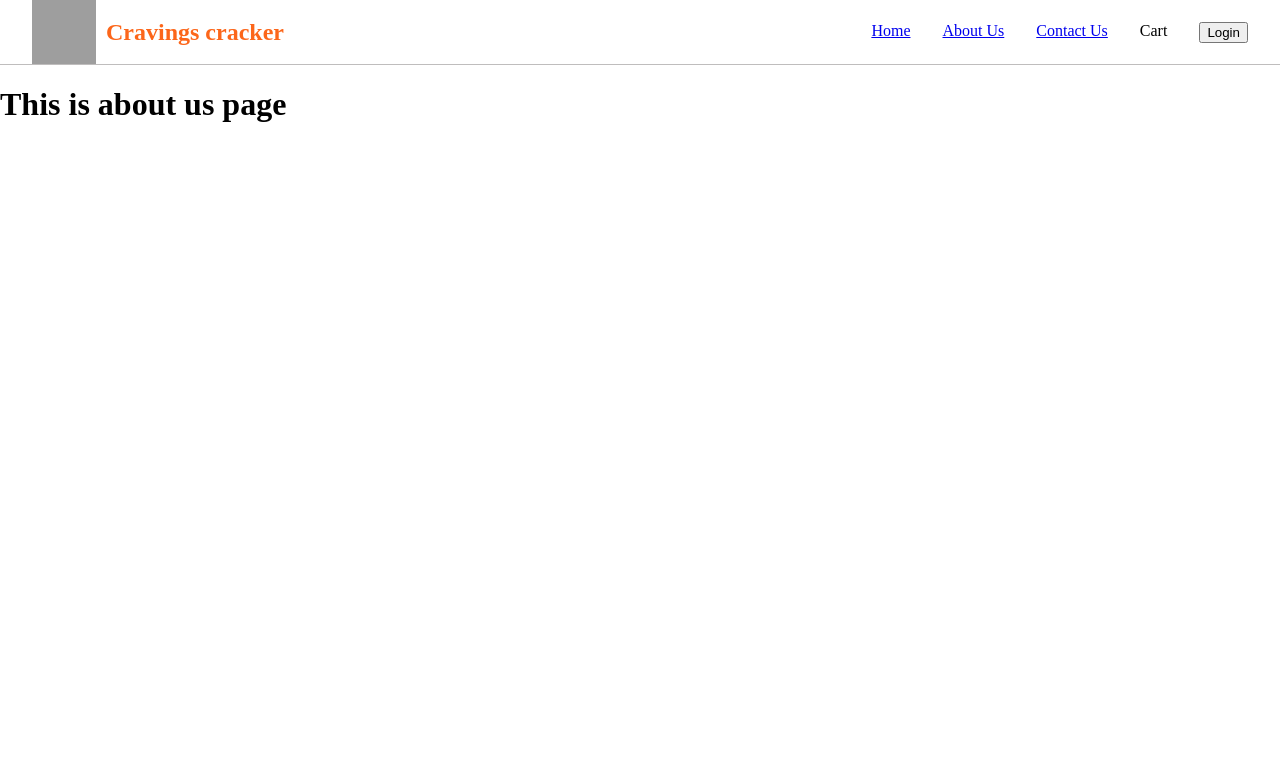
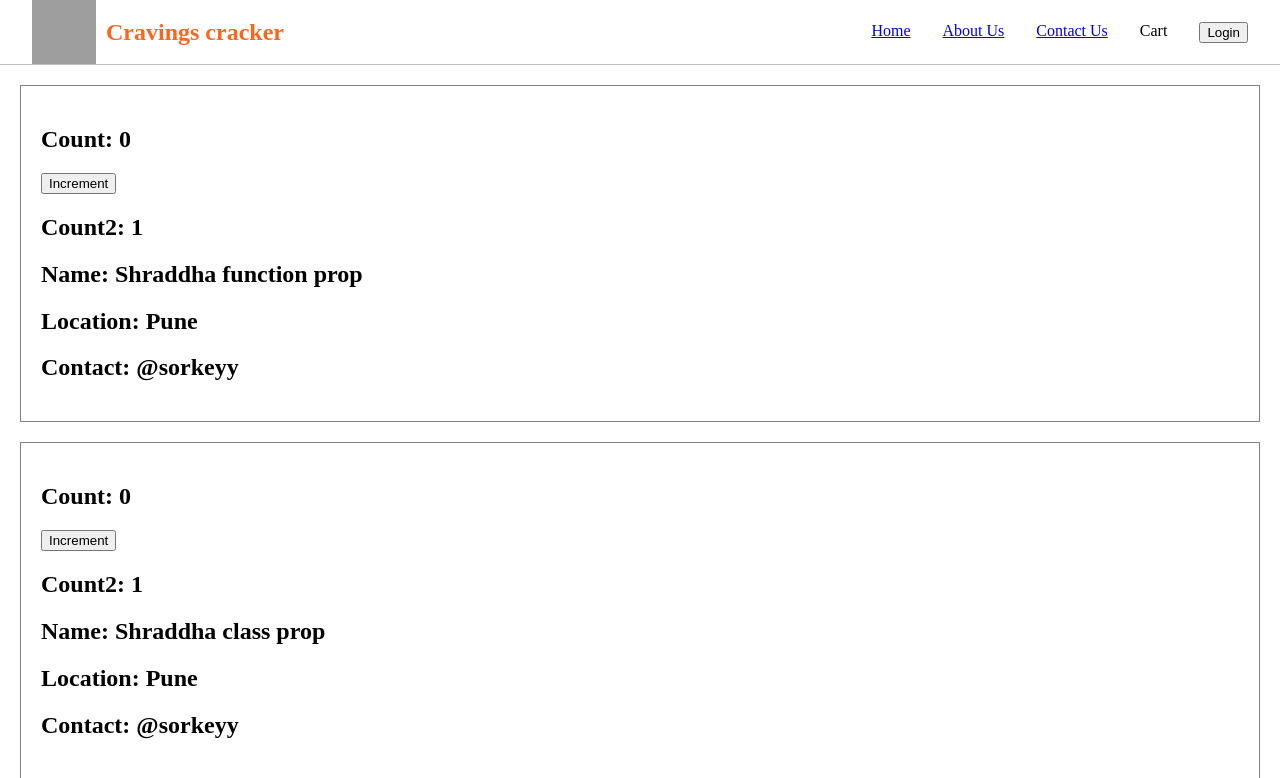
Before and after one commit to shraddhakandale/learn-react, a React (Vite) app: page /about in a window 1280 px wide. Shown: the top 778 px of the page. Built offline with nearby package versions, Linux system fonts and the light colour scheme; grey boxes are pictures that could not be loaded.

Commit message:
Episode 8 - class based componentes before life cycle.

```diff
--- a/index.css
+++ b/index.css
@@ -81,3 +81,9 @@ body{
 .shimmer-card {
     height: 240px;
 }
+
+.user-card {
+    border: 1px solid gray;
+    margin: 20px;
+    padding: 20px;
+}
--- a/src/components/About.js
+++ b/src/components/About.js
@@ -1,7 +1,12 @@
+import User from "./User";
+import UserClass from "./UserClass";
 const About = () => {
-    return (
-        <h1>This is about us page</h1>
-    )
-}
+  return (
+    <div>
+      <User name={"Shraddha function prop"} />
+      <UserClass name={"Shraddha class prop"} />
+    </div>
+  );
+};
 
 export default About;
--- /dev/null
+++ b/src/components/User.js
@@ -0,0 +1,20 @@
+import { useState } from "react";
+
+const User = ({ name }) => {
+  const [count, setCount] = useState(0);
+  const[count2] = useState(1);
+  return (
+    <div className="user-card">
+        <h2>Count: {count}</h2>
+        <button onClick={()=>{
+            setCount(count => count + 1)
+        }}>Increment</button>
+        <h2>Count2: {count2}</h2>
+      <h2>Name: {name}</h2>
+      <h2>Location: Pune</h2>
+      <h2>Contact: @sorkeyy</h2>
+    </div>
+  );
+};
+
+export default User;
--- /dev/null
+++ b/src/components/UserClass.js
@@ -0,0 +1,32 @@
+import React from "react";
+
+class UserClass extends React.Component {
+    constructor(props){
+        super(props);
+        this.state = {
+            count:0,
+            count2:1
+        };
+    }
+    render(){
+        const {name} = this.props;
+        const{count, count2} = this.state;
+
+        return(
+            <div className="user-card">
+                <h2>Count: {count}</h2>
+                <button onClick={()=>{
+                    this.setState({
+                        count: this.state.count + 1
+                    })
+                }}>Increment</button>
+                <h2>Count2: {count2}</h2>
+                <h2>Name: {name}</h2>
+                <h2>Location: Pune</h2>
+                <h2>Contact: @sorkeyy</h2>
+            </div>
+        )
+    }
+}
+
+export default UserClass;
```
